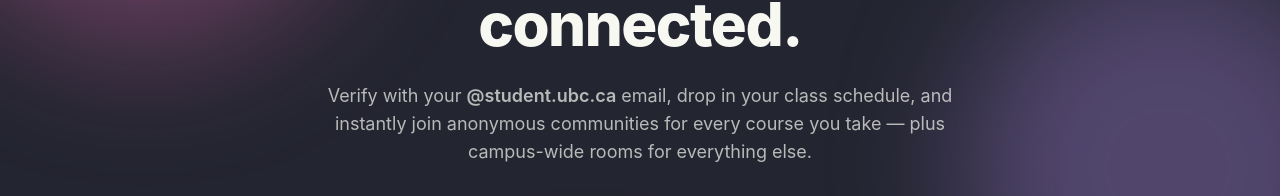
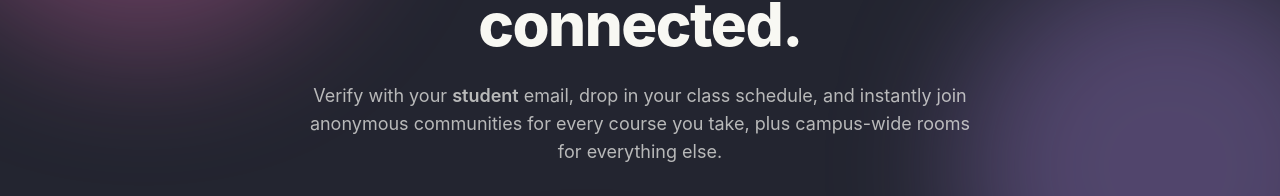
Before and after one commit to irealyash/unipulse-campus-network, a React (Vite) app in the folder frontend/: page / in a window 1280 px wide. Shown: the part 268-464 px from the top of the page. Built offline with nearby package versions, Linux system fonts and the light colour scheme; no server answers.

Commit message:
changed landing page text

```diff
--- a/frontend/src/pages/LandingPage.jsx
+++ b/frontend/src/pages/LandingPage.jsx
@@ -40,14 +40,14 @@
       {/* Hero */}
       <section className="relative z-10 max-w-4xl mx-auto px-4 text-center pt-16 pb-12">
         <div className="badge badge-secondary badge-lg gap-1 mb-6">
-          <SparkleIcon /> For UBC students only
+          <SparkleIcon /> For University students only
         </div>
         <h1 className="text-4xl sm:text-6xl font-extrabold tracking-tight leading-tight">
           Your campus, <span className="text-primary">anonymously</span> connected.
         </h1>
         <p className="mt-5 text-base sm:text-lg text-base-content/70 max-w-2xl mx-auto">
-          Verify with your <span className="font-semibold">@student.ubc.ca</span> email, drop in
-          your class schedule, and instantly join anonymous communities for every course you take —
+          Verify with your <span className="font-semibold">student</span> email, drop in
+          your class schedule, and instantly join anonymous communities for every course you take,
           plus campus-wide rooms for everything else.
         </p>
         <div className="mt-8 flex flex-wrap items-center justify-center gap-3">
```
